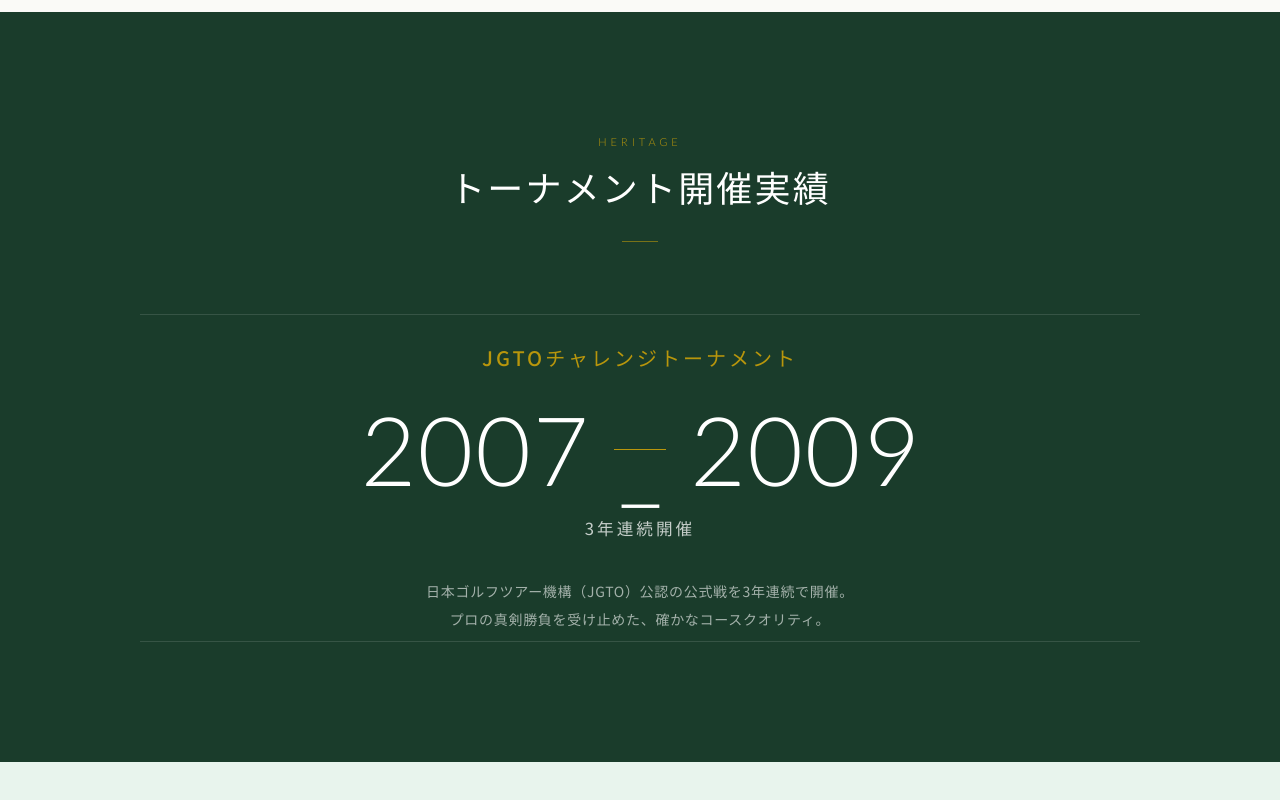
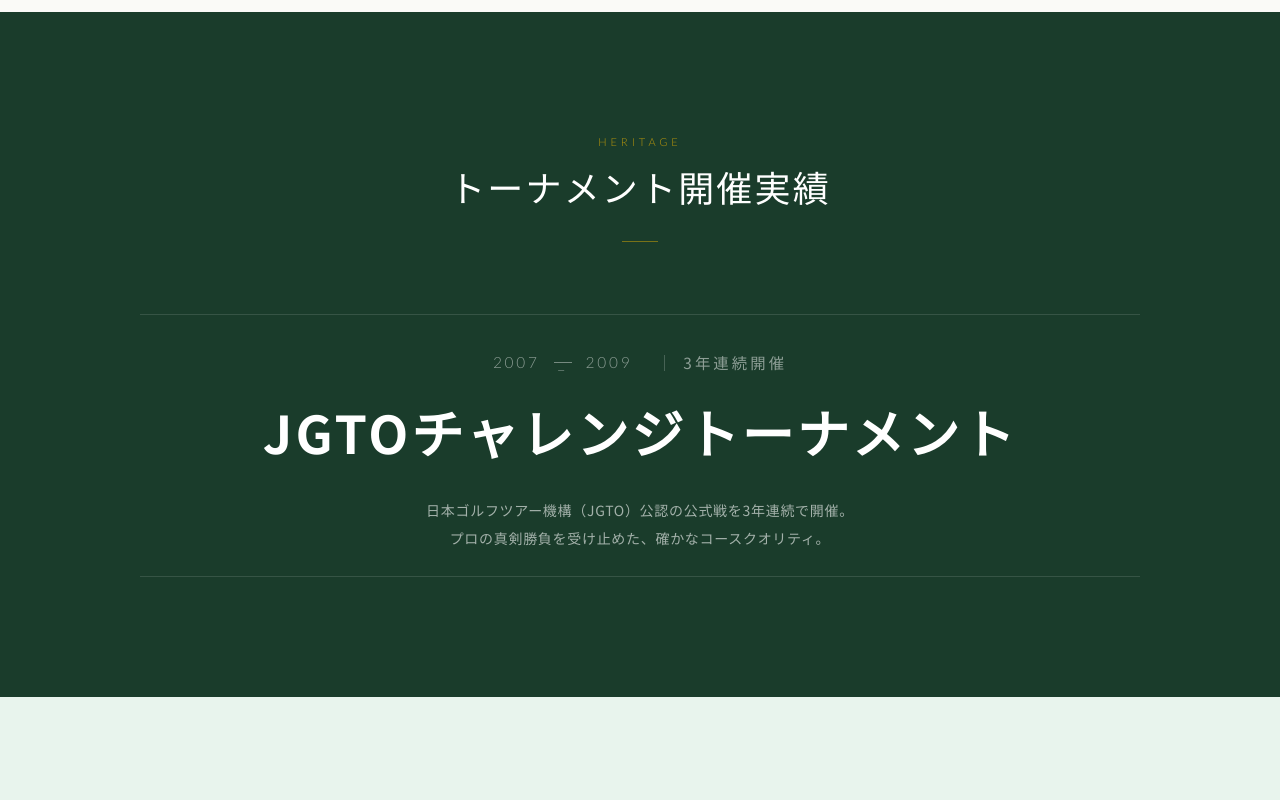
Before and after one commit to sotasato0609/mochizuki-rc, a plain HTML site: page index.html in a window 1280 px wide. Shown: the part 1982-2782 px from the top of the page. Drawn offline with Linux system fonts and the light colour scheme; a web font is replaced by a local one.

Commit message:
修正0703

```diff
--- a/css/style.css
+++ b/css/style.css
@@ -351,14 +351,22 @@
    ===================================== */
 .hero {
   position: relative;
-  height: 100svh;
-  min-height: 640px;
-  display: flex;
+  /* 固定高(height)ではなく min-height にすることで、画面いっぱいを
+     最低保証しつつ、中身が多い低い/横長の画面では自動で縦に伸びる。
+     → ヘッダーや下のお知らせバー・次セクションへの食い込みを防ぐ */
+  min-height: 100svh;
+  display: flex;
+  flex-direction: column;
   align-items: center;
+  /* 通常は上下中央寄せ。中身が収まらない場合は先頭（ヘッダー下）揃えに
+     フォールバックし、ヘッダーへの食い込みを防ぐ（safe非対応ブラウザは
+     min-height による自動拡張で同様に食い込みを回避） */
   justify-content: center;
+  justify-content: safe center;
   text-align: center;
   overflow: hidden;
   padding-top: var(--nav-h);
+  padding-bottom: 40px;
 }
 
 .hero-bg {
@@ -762,44 +770,44 @@
    ===================================== */
 .heritage-block {
   text-align: center;
-  padding: 24px 16px 8px;
+  padding: 40px 16px 24px;
   border-top: 1px solid rgba(255,255,255,0.12);
   border-bottom: 1px solid rgba(255,255,255,0.12);
-}
-.heritage-lead {
-  font-family: 'Noto Sans JP', sans-serif;
-  font-weight: 500;
-  font-size: clamp(1rem, 1.6vw, 1.25rem);
-  color: var(--color-accent);
-  letter-spacing: 0.15em;
-  margin-bottom: 24px;
 }
 .heritage-years {
   font-family: 'Lato', sans-serif;
   font-weight: 300;
-  font-size: clamp(3rem, 8vw, 6rem);
-  color: var(--color-white);
-  letter-spacing: 0.02em;
+  font-size: clamp(0.875rem, 1.2vw, 1rem);
+  color: rgba(255,255,255,0.5);
+  letter-spacing: 0.18em;
   line-height: 1;
-  margin-bottom: 16px;
+  margin-bottom: 28px;
   display: flex;
   align-items: center;
   justify-content: center;
-  gap: clamp(12px, 2vw, 24px);
+  gap: clamp(8px, 1.2vw, 14px);
 }
 .heritage-dash {
   display: inline-block;
-  width: clamp(28px, 4vw, 56px);
+  width: 18px;
   height: 1px;
-  background: var(--color-accent);
+  background: rgba(255,255,255,0.4);
   vertical-align: middle;
 }
-.heritage-note {
-  font-family: 'Noto Sans JP', sans-serif;
-  font-weight: 400;
-  font-size: clamp(0.95rem, 1.3vw, 1.125rem);
-  color: rgba(255,255,255,0.75);
-  letter-spacing: 0.18em;
+.heritage-years-note {
+  margin-left: clamp(10px, 1.5vw, 18px);
+  padding-left: clamp(10px, 1.5vw, 18px);
+  border-left: 1px solid rgba(255,255,255,0.2);
+  letter-spacing: 0.2em;
+  font-family: 'Noto Sans JP', sans-serif;
+}
+.heritage-title {
+  font-family: 'Noto Sans JP', sans-serif;
+  font-weight: 700;
+  font-size: clamp(1.75rem, 4.2vw, 3.25rem);
+  color: var(--color-white);
+  letter-spacing: 0.06em;
+  line-height: 1.25;
   margin-bottom: 32px;
 }
 .heritage-desc {
@@ -810,7 +818,8 @@
   letter-spacing: 0.05em;
 }
 @media (max-width: 640px) {
-  .heritage-years { gap: 10px; }
+  .heritage-years { gap: 8px; flex-wrap: wrap; }
+  .heritage-years-note { margin-left: 0; padding-left: 0; border-left: none; flex-basis: 100%; margin-top: 8px; }
   .heritage-desc br { display: none; }
 }
 
@@ -1661,7 +1670,7 @@
   .section-heading { margin-bottom: 48px; }
 
   /* ---- Hero ---- */
-  .hero { min-height: 560px; }
+  .hero { min-height: 100svh; }
   .hero-content { padding: 0 16px; }
   .hero-period {
     font-size: clamp(1.5rem, 8vw, 2.5rem);
@@ -1830,7 +1839,7 @@
 @media (max-width: 480px) {
   :root { --section-pad: 56px; }
 
-  .hero { min-height: 500px; }
+  .hero { min-height: 100svh; }
   .hero-label { display: none; }
   .hero-badge { font-size: 0.625rem; padding: 4px 12px; margin-bottom: 20px; }
   .hero-period {
--- a/index.html
+++ b/index.html
@@ -260,6 +260,7 @@
       <a href="#trial" class="nav-link">視察プレー</a>
       <a href="#access" class="nav-link">アクセス</a>
       <a href="#information" class="nav-link">お問い合わせ</a>
+      <a href="https://www.mochizuki-gc.jp/" class="nav-link" target="_blank" rel="noopener noreferrer">公式ホームページ</a>
     </nav>
     <a href="#information" class="nav-cta">視察プレー・資料請求</a>
     <button class="hamburger" id="hamburger" aria-label="メニューを開く" aria-expanded="false" aria-controls="nav-links">
@@ -365,9 +366,8 @@
       <h2 class="section-ja section-ja--light">トーナメント開催実績</h2>
     </div>
     <div class="heritage-block fade-in">
-      <p class="heritage-lead">JGTOチャレンジトーナメント</p>
-      <p class="heritage-years"><span class="heritage-from">2007</span><span class="heritage-dash">–</span><span class="heritage-to">2009</span></p>
-      <p class="heritage-note">3年連続開催</p>
+      <p class="heritage-years"><span class="heritage-from">2007</span><span class="heritage-dash">–</span><span class="heritage-to">2009</span><span class="heritage-years-note">3年連続開催</span></p>
+      <h3 class="heritage-title">JGTOチャレンジトーナメント</h3>
       <p class="heritage-desc">日本ゴルフツアー機構（JGTO）公認の公式戦を3年連続で開催。<br>プロの真剣勝負を受け止めた、確かなコースクオリティ。</p>
     </div>
   </div>
@@ -788,7 +788,6 @@
       <a href="#trial">視察プレー</a>
       <a href="#access">アクセス</a>
       <a href="#information">お問い合わせ</a>
-      <a href="https://www.mochizuki-gc.jp/" target="_blank" rel="noopener noreferrer">公式ホームページ</a>
     </nav>
     <div class="footer-info">
       <p>〒384-2204　長野県佐久市協和3597-27</p>
```
Also changed, not shown: .claude/settings.json (added), picture/header-logo.png, 望月リソル.png (added).
